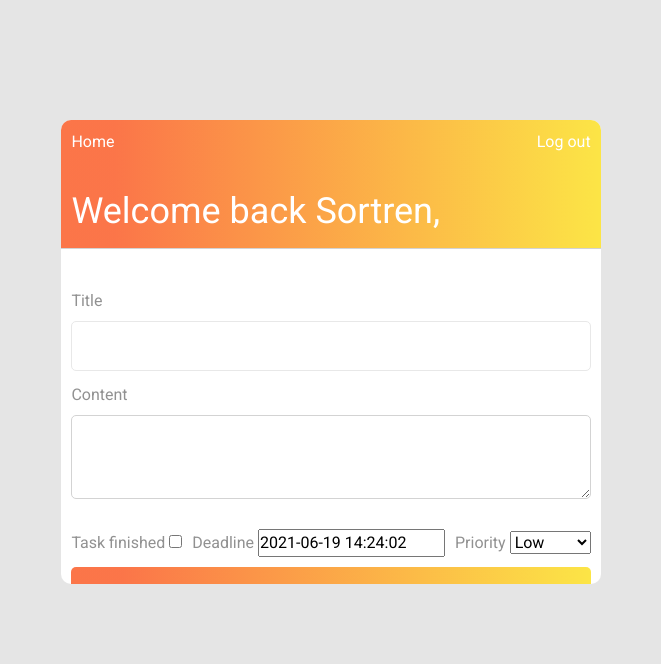
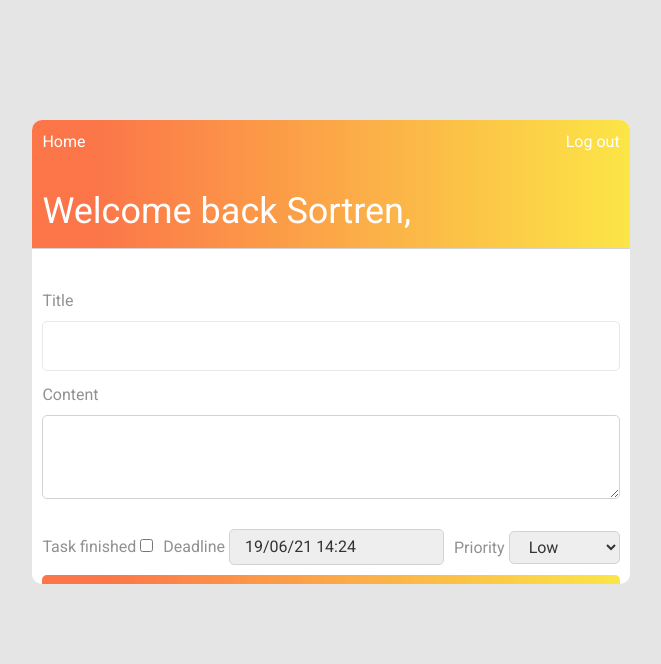
Before and after one commit to Sortren/Django-Tasker, a Django app: page /add-task/ in a window 1280 px wide. Shown: the top 664 px of the page, without its empty margins (309-970 px from the left). Run offline with Django 3.2, Linux system fonts and the light colour scheme; a user stored in the database is signed in; some libraries are stand-ins or nearby versions.

Commit message:
add datetime_input_formats to 'd/m/y h:m', style all drop-down lists and inputs

```diff
--- a/tasker/tasker/settings.py
+++ b/tasker/tasker/settings.py
@@ -114,9 +114,13 @@ TIME_ZONE = 'Europe/Amsterdam'
 
 USE_I18N = True
 
-USE_L10N = True
+USE_L10N = False
 
 USE_TZ = True
+
+DATETIME_INPUT_FORMATS = [
+    '%d/%m/%y %H:%M',
+]
 
 
 # Static files (CSS, JavaScript, Images)
--- a/tasker/to_do/forms.py
+++ b/tasker/to_do/forms.py
@@ -11,7 +11,9 @@ class AddTaskForm(forms.ModelForm):
             'content': forms.Textarea(attrs={
                 'rows': 3,
                 'cols': 40
-            })
+            }),
+            'priority': forms.Select(attrs={'class': 'drop-down'}),
+            'deadline': forms.DateTimeInput(attrs={'class': 'drop-down'}, )
         }
 
 
@@ -23,4 +25,4 @@ class OrderTasks(forms.Form):
     ]
 
     method = forms.CharField(
-        label="", widget=forms.Select(choices=METHOD_CHOICE))
+        label="", widget=forms.Select(attrs={'class': 'drop-down'}, choices=METHOD_CHOICE))
--- a/tasker/to_do/static/to_do/home.css
+++ b/tasker/to_do/static/to_do/home.css
@@ -91,6 +91,19 @@ main {
   display: flex;
   align-items: center;
   justify-content: space-between;
+}
+
+.drop-down {
+  padding: 5px 15px 5px 15px;
+  color: #333333;
+  background-color: #eeeeee;
+  border: 0.5px solid lightgrey;
+  border-radius: 5px;
+  cursor: pointer;
+}
+
+.drop-down:focus {
+  outline: none;
 }
 
 .sort {
@@ -287,6 +300,10 @@ main {
   );
 }
 
+#id_deadline {
+  cursor: text;
+}
+
 .checkboxes {
   display: flex;
   gap: 10px;
```
